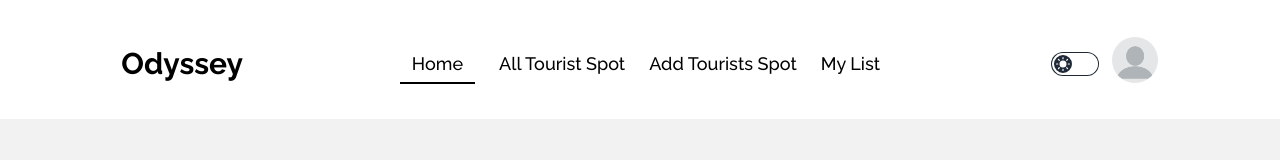
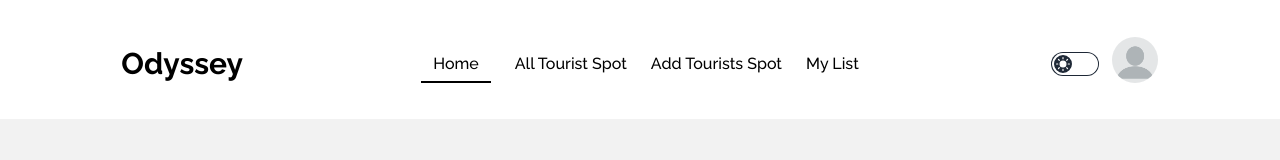
Before and after one commit to tahmedofficial/adventure-odyssey, a React (Vite) app: page / in a window 1280 px wide. Shown: the top 160 px of the page. Built offline with nearby package versions, Linux system fonts and the light colour scheme; no server answers.

Commit message:
finish facebook login

```diff
--- a/src/pages/AddTouristsSpot/AddTouristsSpot.jsx
+++ b/src/pages/AddTouristsSpot/AddTouristsSpot.jsx
@@ -1,6 +1,5 @@
 import { useContext } from "react";
 import { AuthContext } from "../../provider/AuthProviders";
-
 
 
 const AddTouristsSpot = () => {
--- a/src/pages/Navbar/Navbar.jsx
+++ b/src/pages/Navbar/Navbar.jsx
@@ -60,7 +60,7 @@ const Navbar = () => {
                     <button className="font-bold text-3xl text-primary_text_color">Odyssey</button>
                 </div>
                 <div className="navbar-center hidden lg:flex">
-                    <ul className="flex gap-6 text-primary_text_color text-lg">
+                    <ul className="flex gap-6 text-primary_text_color">
                         {navItems}
                     </ul>
                 </div>
--- a/src/provider/AuthProviders.jsx
+++ b/src/provider/AuthProviders.jsx
@@ -1,9 +1,10 @@
 import { createContext, useEffect, useState } from "react";
 import PropTypes from "prop-types";
-import { createUserWithEmailAndPassword, onAuthStateChanged, signInWithEmailAndPassword, signOut } from "firebase/auth";
+import { createUserWithEmailAndPassword, onAuthStateChanged, signInWithEmailAndPassword, signOut, GoogleAuthProvider, FacebookAuthProvider, signInWithPopup } from "firebase/auth";
 import auth from "../firebase/firebase.config";
 import { Bounce, toast } from "react-toastify";
 import Swal from "sweetalert2";
+// import { GoogleAuthProvider } from "firebase/auth/cordova";
 
 export const AuthContext = createContext(null);
 
@@ -63,12 +64,16 @@ const AuthProviders = ({ children }) => {
         return signInWithEmailAndPassword(auth, email, password)
     }
 
+    const provider = new GoogleAuthProvider();
     const loginWithGoogle = () => {
-
+        setLoading(true);
+        return signInWithPopup(auth, provider)
     }
 
+    const facebookProvider = new FacebookAuthProvider();
     const loginWithFacebook = () => {
-
+        setLoading(true)
+        return signInWithPopup(auth, facebookProvider)
     }
 
     const logoutUser = () => {
```
